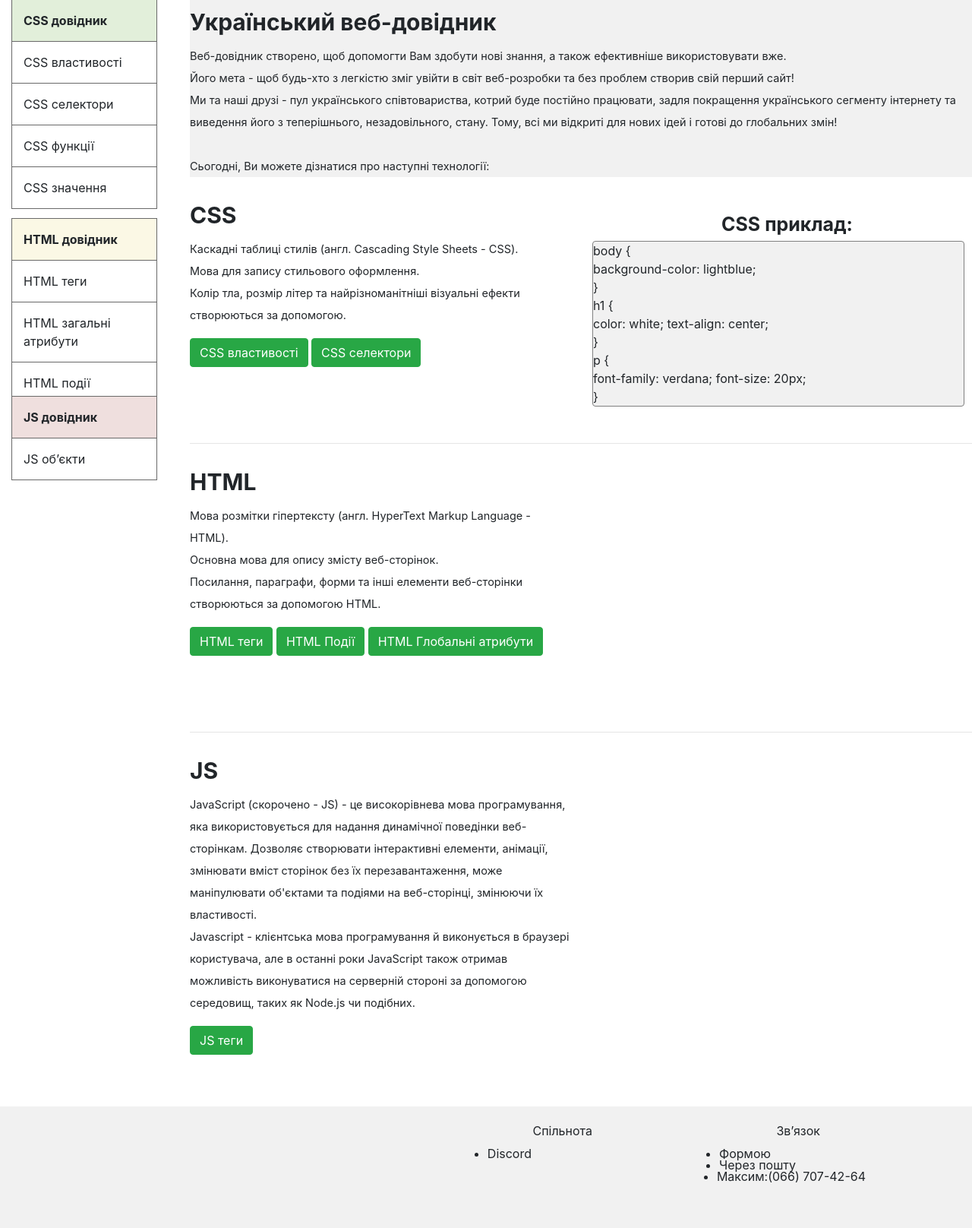
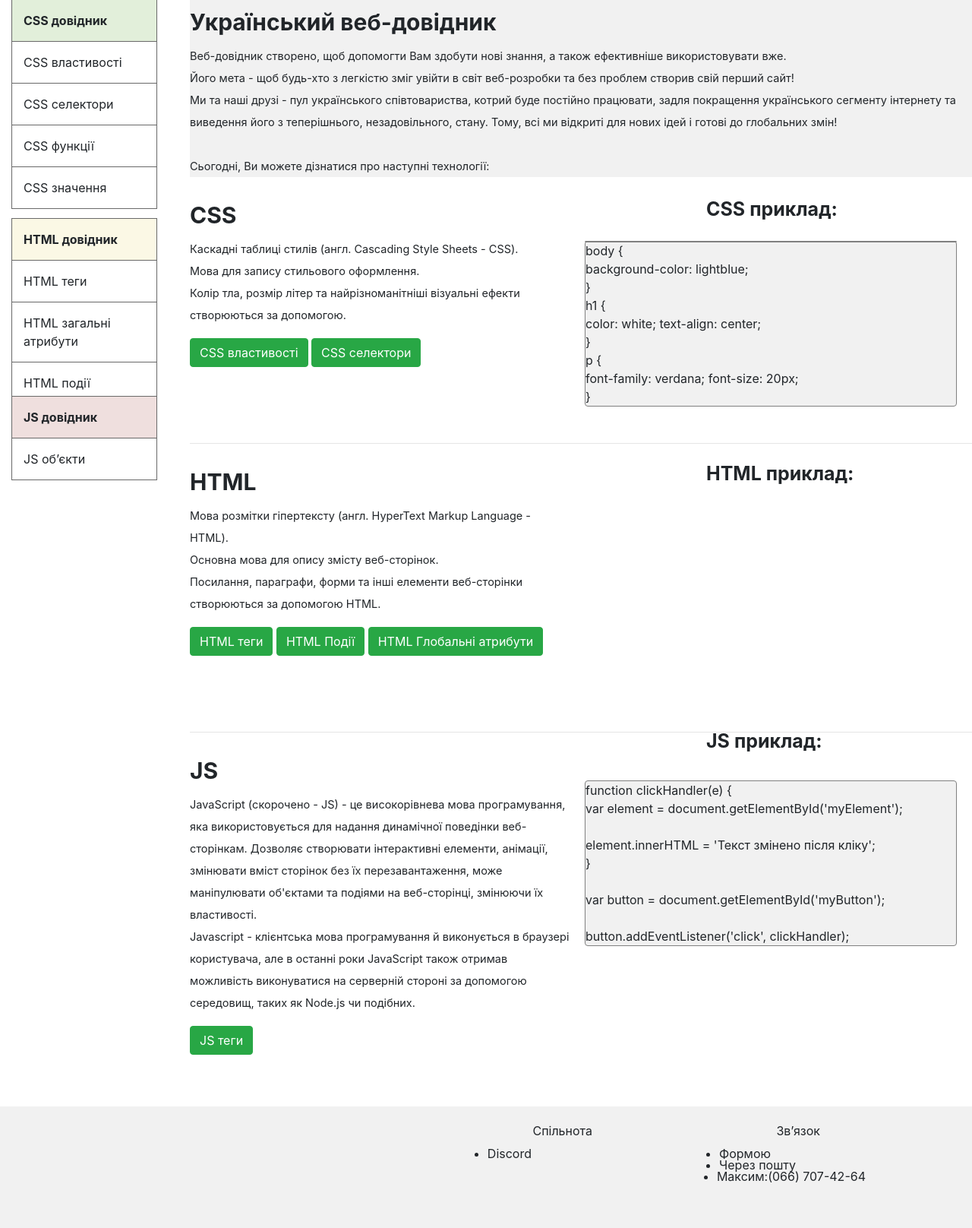
Before and after one commit to OWLsTyLe/first-, a Django app: template my/main/templates/main/index.html in a window 1280 px wide. Shown: the part 163-1779 px from the top of the page at 76% size. Run offline with Django 5.2, Linux system fonts and the light colour scheme; the template is opened without the code that fills it, so the values that code supplies are empty; parts of the project's set-up code (start-up, migrations or seed data) failed here and were passed over; some libraries are stand-ins or nearby versions.

Commit message:
updates and add new box

```diff
--- a/my/main/templates/main/index.html
+++ b/my/main/templates/main/index.html
@@ -4,7 +4,7 @@
 
 {% block content %}
 <aside class="whit-rec">
-     <p style="margin-left: 950px; position: absolute; top:440px;"> <b style="font-size: 25px;">CSS приклад:</b></p>
+     <p style="margin-left: 930px; position: absolute; top:420px;"> <b style="font-size: 25px;">CSS приклад:</b></p>
     <div class="gray-rectangle">
         <p style="line-height: 2; font-size: 14.5px" ><b style="font-size: 30px;">Український веб-довідник</b><br>
         Веб-довідник створено, щоб допомогти Вам здобути нові знання, а також ефективніше використовувати вже.<br>
@@ -15,6 +15,8 @@
         </p>
     </div>
 </aside>
+<aside class="whit-rec">
+    <p style="margin-left: 930px; position: absolute; top:768px;"> <b style="font-size: 25px;">HTML приклад:</b></p>
     <div>
         <p style="text-align: right;">  </p>
         <div class="white-rectangle">
@@ -27,7 +29,7 @@
         <button  class="btn btn-success"> CSS селектори   </button>
         </div>
     </div>
-
+</aside>
 <hr style="margin-left: 250px; margin-top: 100px">
 
     <div class="white-rectangle">
@@ -42,13 +44,14 @@
     </div>
 
 <hr style="margin-left: 250px; margin-top: 100px">
-
+<aside class="whit-rec">
+    <p style="margin-left: 930px; position: absolute; top:1120px;"> <b style="font-size: 25px;">JS приклад:</b></p>
         <div class="white-rectangle"> <p style="font-size: 14.5px;"> <b style="font-size: 30px;" > JS </b> <br>
             JavaScript (скорочено - JS) - це високорівнева мова програмування, яка використовується для надання динамічної поведінки веб-сторінкам. Дозволяє створювати інтерактивні елементи, анімації, змінювати вміст сторінок без їх перезавантаження, може маніпулювати об'єктами та подіями на веб-сторінці, змінюючи їх властивості.<br>
             Javascript - клієнтська мова програмування й виконується в браузері користувача, але в останні роки JavaScript також отримав можливість виконуватися на серверній стороні за допомогою середовищ, таких як Node.js чи подібних. </p>
             <button  class="btn btn-success"> JS теги  </button>
          </div>
-
+</aside>
 <table class="first_table" style="position:absolute; top: 162px">
     <tr>
         <th style="background: #e2efda; text-decoration-color: #4a7543;" > CSS довідник</th>
@@ -103,7 +106,10 @@
 </div>
 <span>
     <div>
-        <p class="o-rectangle" style="position:absolute; right: 10px; top: 480px; ">body {<br> background-color: lightblue;<br> }<br> h1 {<br> color: white; text-align: center;<br> }<br> p {<br> font-family: verdana; font-size: 20px;<br> }</p>
+        <p class="o-rectangle" style="position:absolute; right: 20px; top: 480px; ">body {<br> background-color: lightblue;<br> }<br> h1 {<br> color: white; text-align: center;<br> }<br> p {<br> font-family: verdana; font-size: 20px;<br> }</p>
+        <p class="o-rectangle" style="position:absolute; right: 20px; top: 480px; "></p>
+        <p class="o-rectangle" style="position:absolute; right: 20px; top: 1190px; line-height: 1.5;"> function clickHandler(e) {<br>var element = document.getElementById('myElement');<br><br>element.innerHTML = 'Текст змінено після кліку';<br>}<br><br>var button = document.getElementById('myButton');<br><br>button.addEventListener('click', clickHandler);<br></p>
     </div>
 </span>
+
 {% endblock %}
```
Lines whose indentation alone changed are shown as unchanged.
